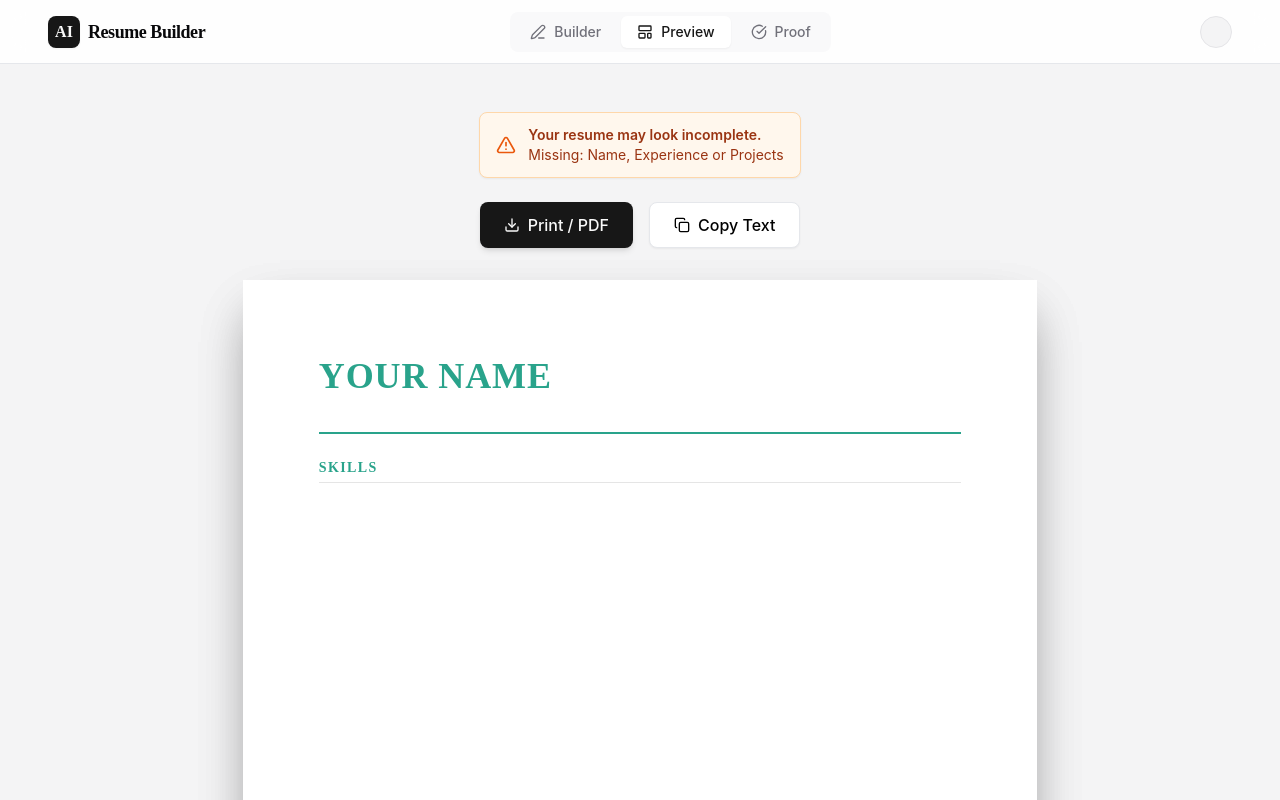
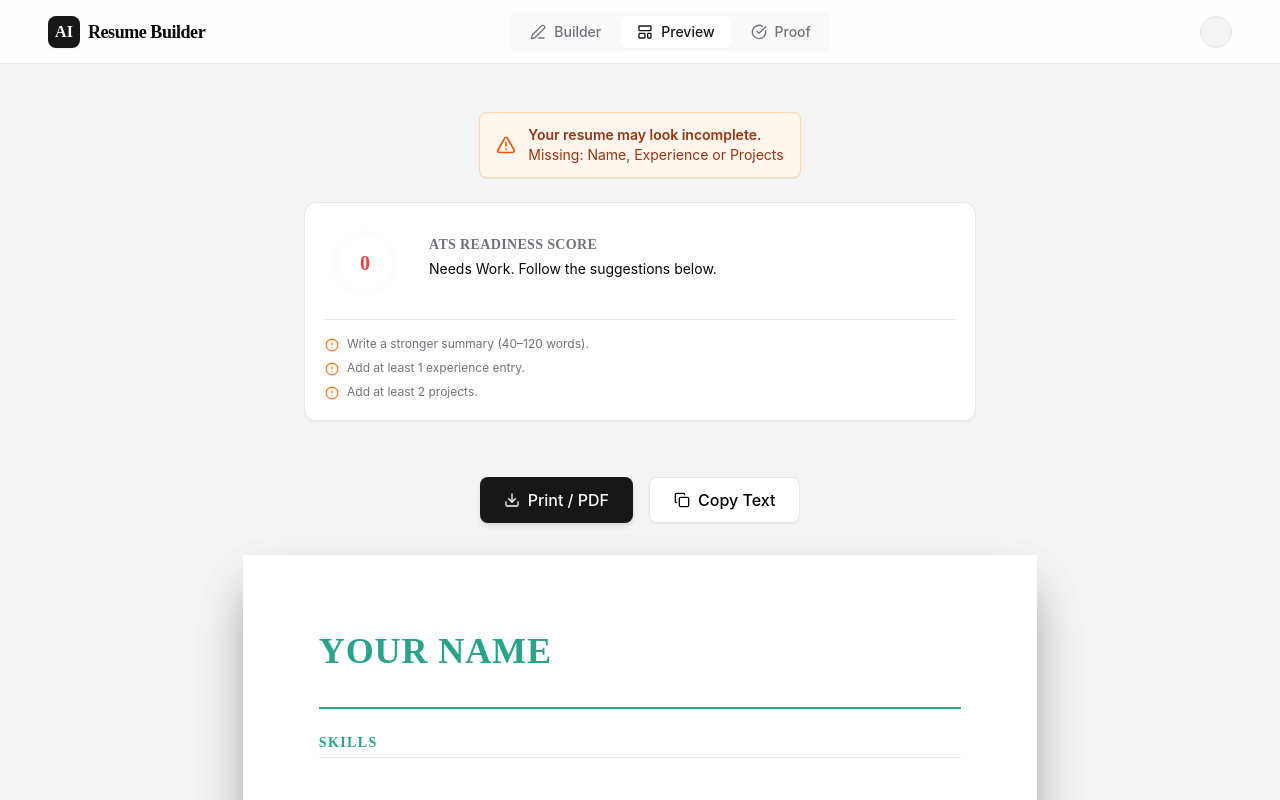
Before and after one commit to Amogh-M-04/AI-resume-builder, a React (Vite) app: page /preview in a window 1280 px wide. Shown: the top 800 px of the page. Built offline with nearby package versions, Linux system fonts and the light colour scheme.

Commit message:
Feat: ATS Scoring System (100-point logic) and UI Meter

```diff
--- a/src/components/ATSScoreMeter.jsx
+++ b/src/components/ATSScoreMeter.jsx
@@ -6,12 +6,12 @@ export function ATSScoreMeter({ score, suggestions }) {
     // Determine color based on score
     let colorClass = "text-red-500";
     let bgClass = "bg-red-500";
-    if (score >= 80) {
+    if (score > 70) {
         colorClass = "text-green-600";
         bgClass = "bg-green-600";
-    } else if (score >= 50) {
-        colorClass = "text-orange-500";
-        bgClass = "bg-orange-500";
+    } else if (score > 40) {
+        colorClass = "text-amber-500"; // Changed to amber for better visibility
+        bgClass = "bg-amber-500";
     }
 
     // Calculate circumference for circle (r=30 -> c~188.5)
@@ -59,9 +59,9 @@ export function ATSScoreMeter({ score, suggestions }) {
                 <div className="flex-1">
                     <h3 className="text-sm font-bold uppercase tracking-wide text-muted-foreground mb-1">ATS Readiness Score</h3>
                     <p className="text-sm text-foreground mb-3">
-                        {score >= 80 ? "Excellent! Your resume is ready." :
-                            score >= 50 ? "Good start. Needs a few improvements." :
-                                "Needs work. Follow the suggestions below."}
+                        {score > 70 ? "Strong Resume! Ready to apply." :
+                            score > 40 ? "Getting There. Keep improving." :
+                                "Needs Work. Follow the suggestions below."}
                     </p>
                 </div>
             </div>
--- a/src/pages/Preview.jsx
+++ b/src/pages/Preview.jsx
@@ -5,6 +5,8 @@ import { Download, Copy, AlertTriangle, Check } from 'lucide-react';
 import { useReactToPrint } from 'react-to-print';
 import { generatePlainText, validateExport } from '@/lib/exportUtils';
 import { cn } from '@/lib/utils';
+import { ATSScoreMeter } from '@/components/ATSScoreMeter';
+import { calculateATSScore } from '@/lib/atsScorer';
 
 export function Preview() {
     const componentRef = useRef();
@@ -13,6 +15,7 @@ export function Preview() {
     const [showToast, setShowToast] = useState(false);
 
     const check = validateExport(resumeData);
+    const { score, suggestions } = calculateATSScore(resumeData);
 
     const handlePrint = useReactToPrint({
         content: () => componentRef.current,
@@ -42,6 +45,11 @@ export function Preview() {
                     </div>
                 </div>
             )}
+
+            {/* ATS Score (No Print) */}
+            <div className="w-full max-w-2xl mb-8 no-print transition-all">
+                <ATSScoreMeter score={score} suggestions={suggestions} />
+            </div>
 
             <div className="mb-8 flex gap-4 no-print">
                 <button
```
